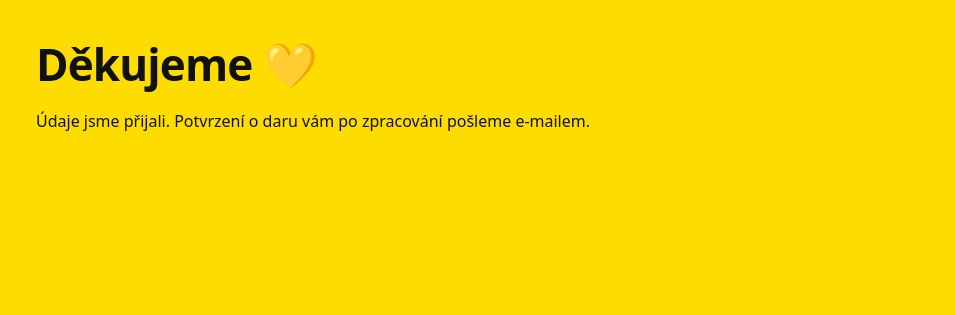
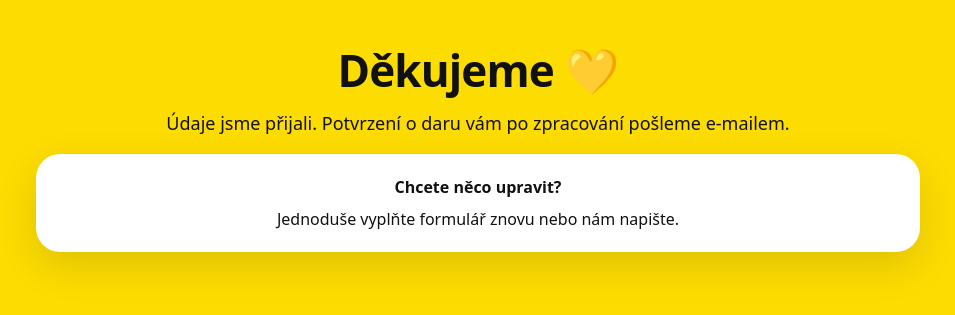
Before and after one commit to jankastura-commits/pribehari_potvrzenidar, a website: page src/thanks.html in a window 1280 px wide. Shown: the whole page, without its empty margins (162-1117 px from the left). Drawn offline with Linux system fonts and the light colour scheme.

Commit message:
Update thanks.html

```diff
--- a/src/thanks.html
+++ b/src/thanks.html
@@ -1,15 +1,22 @@
-<!DOCTYPE html>
+<!doctype html>
 <html lang="cs">
 <head>
-  <meta charset="UTF-8" />
+  <meta charset="utf-8" />
+  <meta name="viewport" content="width=device-width,initial-scale=1" />
   <title>Děkujeme – Příběháři</title>
-  <meta name="viewport" content="width=device-width, initial-scale=1" />
   <link rel="stylesheet" href="./styles.css" />
 </head>
 <body>
   <main class="container">
-    <h1>Děkujeme 💛</h1>
-    <p>Údaje jsme přijali. Potvrzení o daru vám po zpracování pošleme e-mailem.</p>
+    <header class="hero">
+      <h1>Děkujeme 💛</h1>
+      <p class="lead">Údaje jsme přijali. Potvrzení o daru vám po zpracování pošleme e-mailem.</p>
+    </header>
+
+    <div class="form-card" style="text-align:center;">
+      <p style="margin:0 0 10px; font-weight:800;">Chcete něco upravit?</p>
+      <p style="margin:0;">Jednoduše vyplňte formulář znovu nebo nám napište.</p>
+    </div>
   </main>
 </body>
 </html>
```
